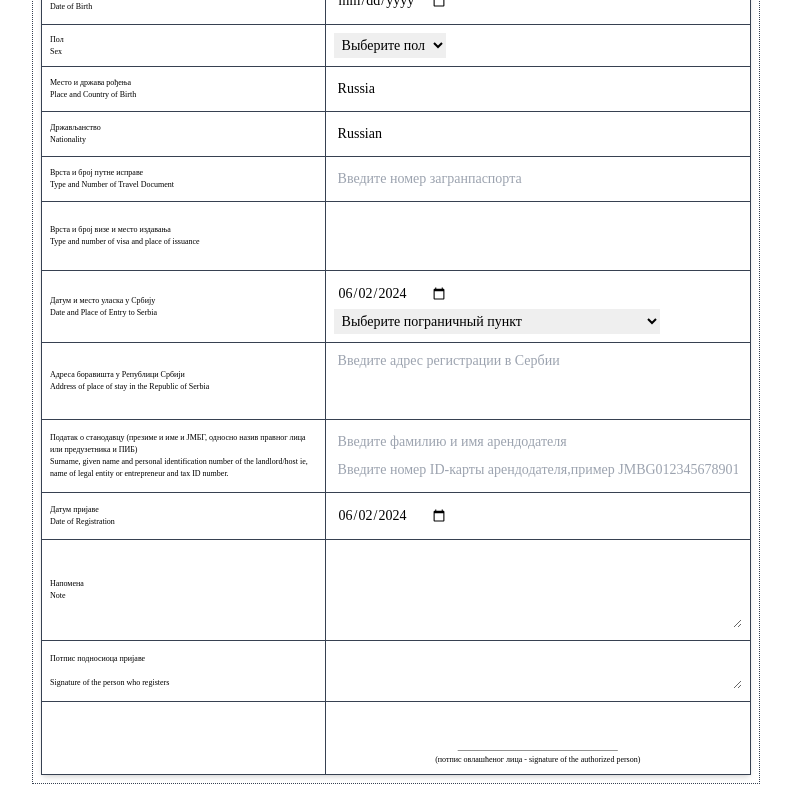
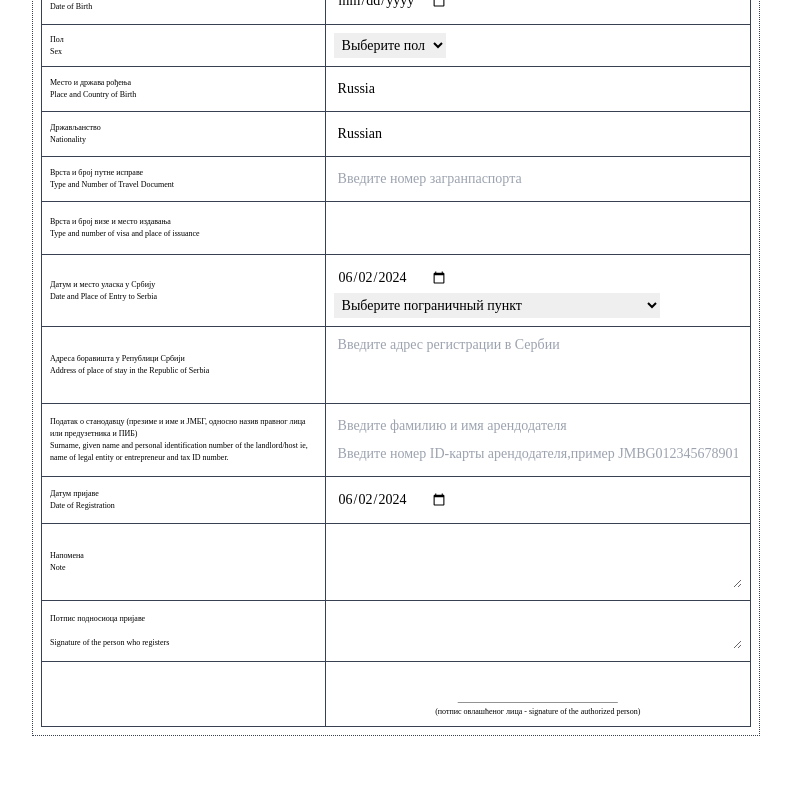
Before and after one commit to IrinaGarmaeva/beli-karton, a React (Vite) app: page / in a window 1280 px wide. Shown: the part 313-1113 px from the top of the page, without its empty margins (244-1035 px from the left). After the commit the page ends 1065 px from the top, so only its background shows below. Built offline with nearby package versions, Linux system fonts and the light colour scheme.

Commit message:
Edit height of some inputs

```diff
--- a/src/components/Form.tsx
+++ b/src/components/Form.tsx
@@ -29,7 +29,7 @@ const Form = () => {
           <p className="uppercase text-center pb-1">
             REGISTRATION OF PLACE OF STAY
           </p>
-          <form className="rounded shadow-md">
+          <form className="rounded">
             <table className="min-w-full border border-1 border-gray-700">
               <tbody>
                 <tr className="w-full border border-gray-700">
@@ -163,7 +163,7 @@ const Form = () => {
                   <td className="p-2 border border-gray-700">
                     <textarea
                       name="visa"
-                      className="px-1 w-full text-sm h-12 overflow-hidden resize-none"
+                      className="px-1 w-full text-sm h-8 overflow-hidden resize-none"
                     ></textarea>
                   </td>
                 </tr>
@@ -276,7 +276,7 @@ const Form = () => {
                   <td className="p-2 border border-gray-700">
                     <textarea
                       name="note"
-                      className="p-1 w-full h-20"
+                      className="p-1 w-full h-14"
                     ></textarea>
                   </td>
                 </tr>
@@ -295,7 +295,7 @@ const Form = () => {
                   <td className="p-2 border border-gray-700"></td>
                   <td className="p-2 border border-gray-700">
                     <div className="flex flex-col items-center">
-                      <p className="pt-8 w-full text-center">
+                      <p className="pt-6 w-full text-center">
                         ________________________________________
                       </p>
                       <span>
```
